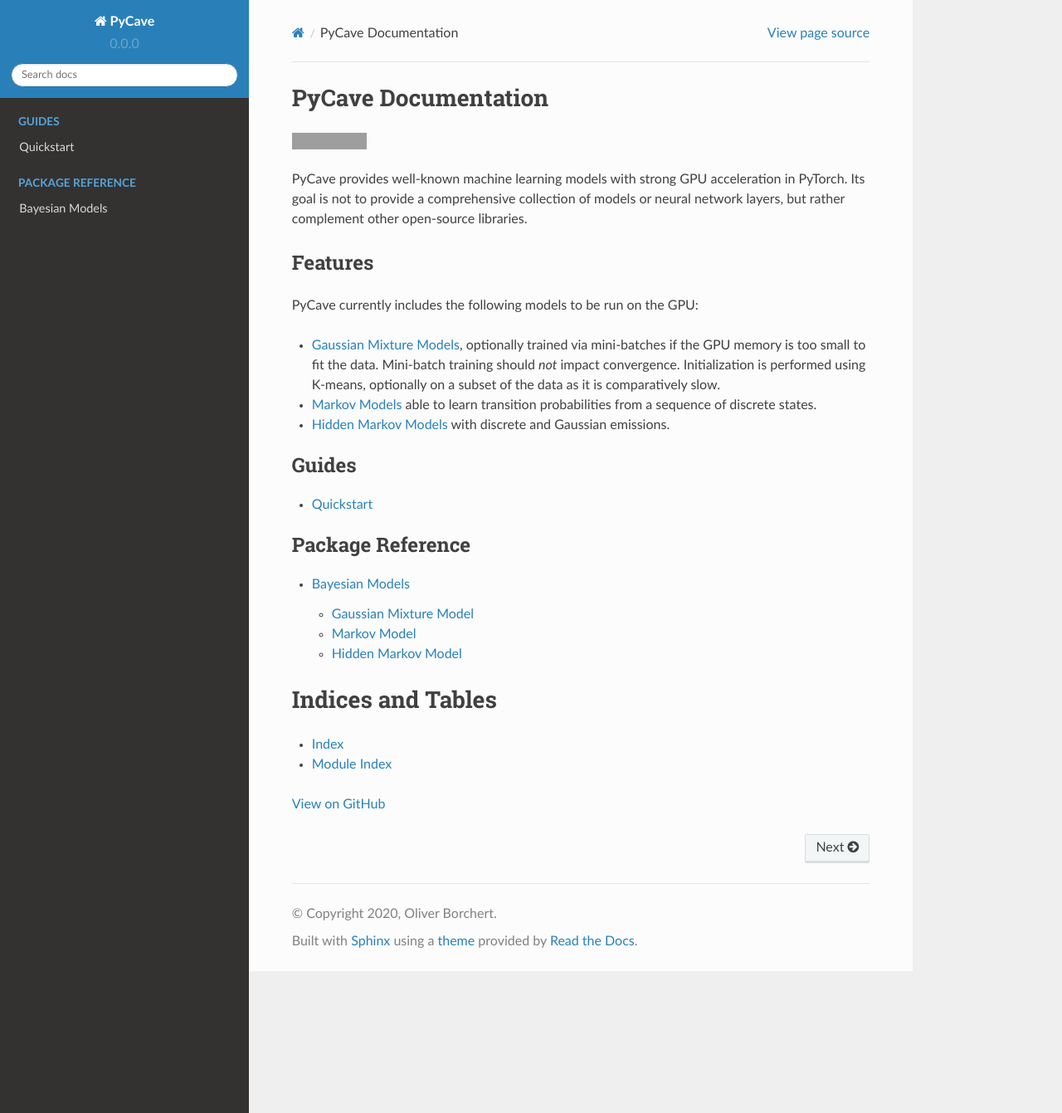
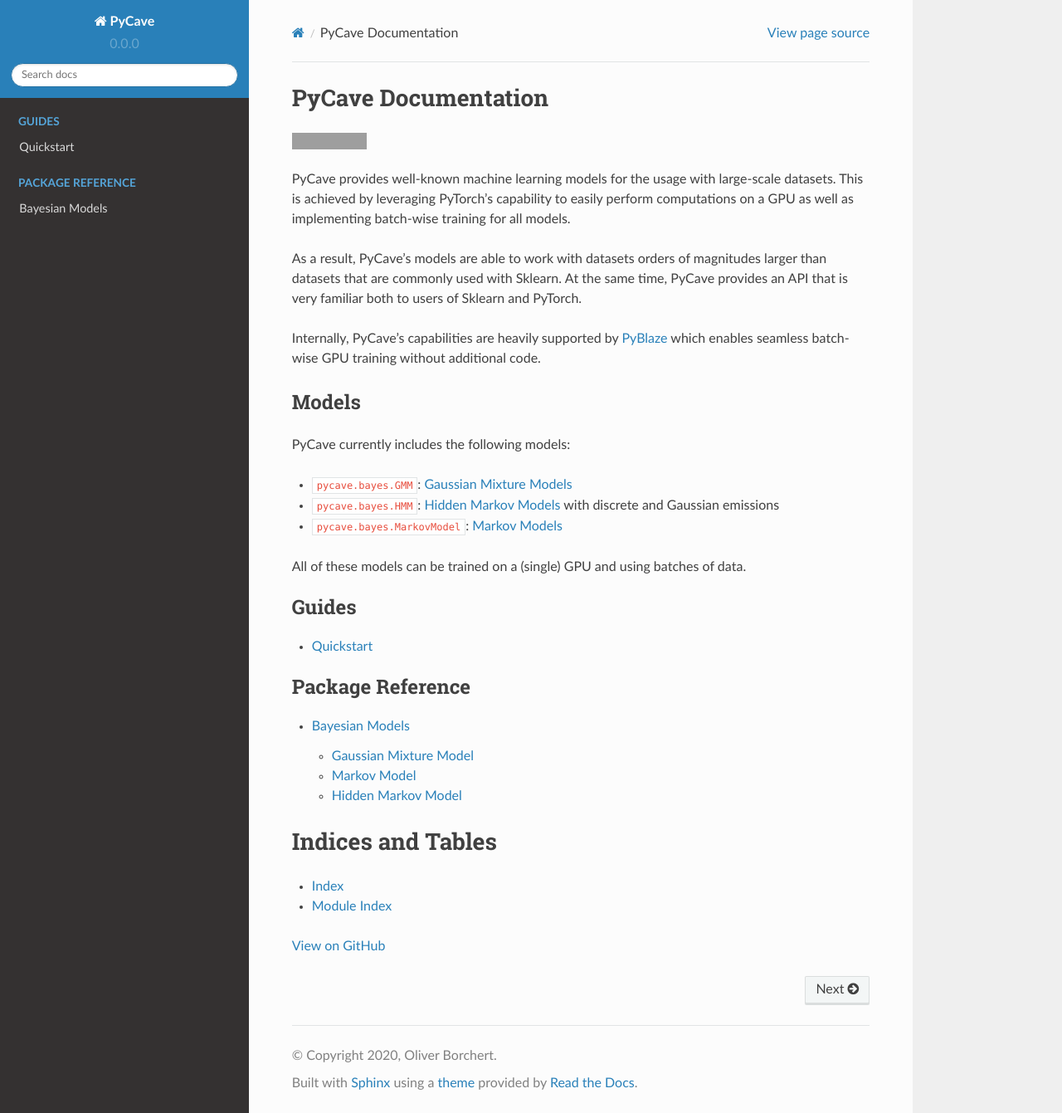
Before and after one commit to borchero/pycave, a Sphinx documentation site: the page built from docs/index.rst, in a window 1280 px wide and 1341 px high. Shown: the whole window at 83% size. Built offline with Sphinx 7.4.7 and the Read the Docs theme 2.0.0, drawn with Linux system fonts in a browser that asks for light colours; grey boxes are pictures that could not be loaded.

```diff
--- a/docs/index.rst
+++ b/docs/index.rst
@@ -3,18 +3,26 @@ PyCave Documentation
 
 .. image:: https://img.shields.io/pypi/v/pycave?label=version
 
-PyCave provides well-known machine learning models with strong GPU acceleration in PyTorch. Its
-goal is not to provide a comprehensive collection of models or neural network layers, but rather
-complement other open-source libraries.
+PyCave provides well-known machine learning models for the usage with large-scale datasets. This is
+achieved by leveraging PyTorch's capability to easily perform computations on a GPU as well as
+implementing batch-wise training for all models.
 
-Features
---------
+As a result, PyCave's models are able to work with datasets orders of magnitudes larger than
+datasets that are commonly used with Sklearn. At the same time, PyCave provides an API that is very
+familiar both to users of Sklearn and PyTorch.
 
-PyCave currently includes the following models to be run on the GPU:
+Internally, PyCave's capabilities are heavily supported by `PyBlaze <https://github.com/borchero/pyblaze>`_ which enables seamless batch-wise GPU training without additional code.
 
-* `Gaussian Mixture Models <https://en.wikipedia.org/wiki/Mixture_model#Gaussian_mixture_model>`_, optionally trained via mini-batches if the GPU memory is too small to fit the data. Mini-batch training should *not* impact convergence. Initialization is performed using K-means, optionally on a subset of the data as it is comparatively slow.
-* `Markov Models <https://en.wikipedia.org/wiki/Markov_model>`_ able to learn transition probabilities from a sequence of discrete states.
-* `Hidden Markov Models <https://en.wikipedia.org/wiki/Hidden_Markov_model>`_ with discrete and Gaussian emissions.
+Models
+------
+
+PyCave currently includes the following models:
+
+* :code:`pycave.bayes.GMM`: `Gaussian Mixture Models <https://en.wikipedia.org/wiki/Mixture_model#Gaussian_mixture_model>`_
+* :code:`pycave.bayes.HMM`: `Hidden Markov Models <https://en.wikipedia.org/wiki/Hidden_Markov_model>`_ with discrete and Gaussian emissions
+* :code:`pycave.bayes.MarkovModel`: `Markov Models <https://en.wikipedia.org/wiki/Markov_model>`_
+
+All of these models can be trained on a (single) GPU and using batches of data.
 
 .. toctree::
    :glob:
--- a/requirements.txt
+++ b/requirements.txt
@@ -1,3 +1,3 @@
 torch>=1.4.0,<2.0.0
 numpy>=1.18.2,<2.0.0
-pyblaze>=1.1.1,<2.0.0
+pyblaze>=1.1.2,<2.0.0
```
Also changed, not shown: README.md (+16 -24 lines), docs/guides/quickstart.rst (+16 -8 lines), 6 other files.
